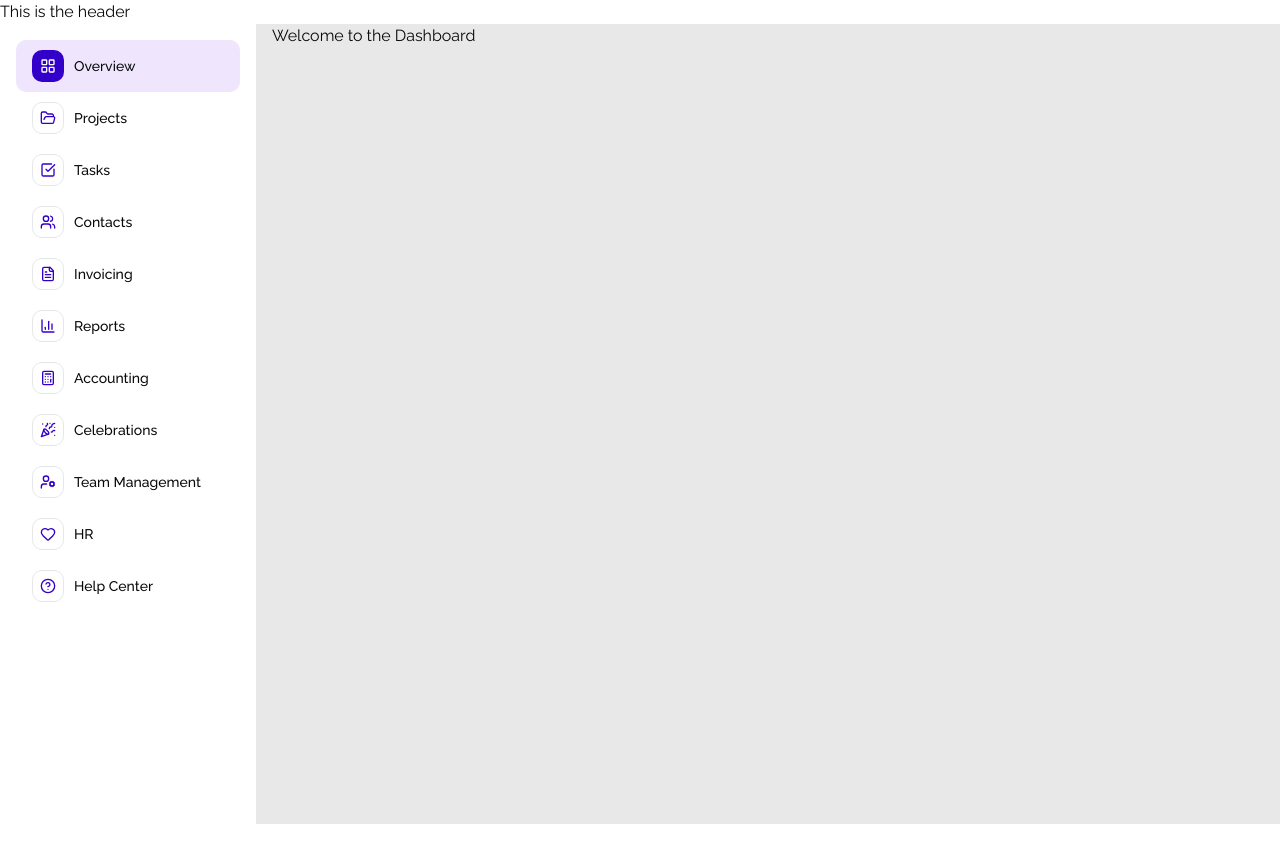
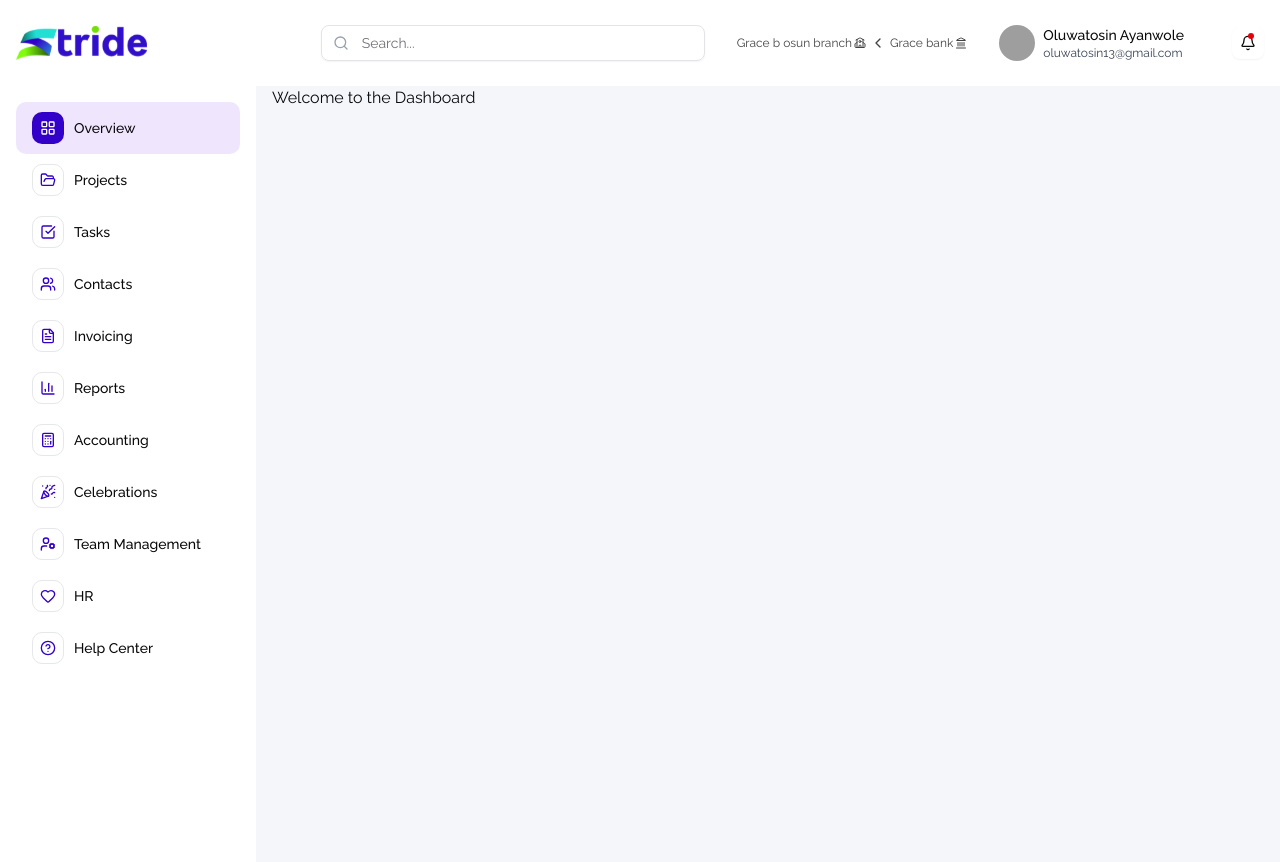
Before and after one commit to eoamusan/stride-frontend, a React (Vite) app: page /dashboard in a window 1280 px wide. Shown: the top 862 px of the page. Before the commit the page ends 824 px from the top, so only its background shows below. Built offline with nearby package versions, Linux system fonts and the light colour scheme; grey boxes are pictures that could not be loaded.

Commit message:
feat: add dashboard header

```diff
--- a/package.json
+++ b/package.json
@@ -13,6 +13,7 @@
   "dependencies": {
     "@hookform/resolvers": "^5.2.1",
     "@radix-ui/react-alert-dialog": "^1.1.15",
+    "@radix-ui/react-avatar": "^1.1.10",
     "@radix-ui/react-checkbox": "^1.3.3",
     "@radix-ui/react-dialog": "^1.1.15",
     "@radix-ui/react-label": "^2.1.7",
--- a/src/components/navigations/dashboard-header.jsx
+++ b/src/components/navigations/dashboard-header.jsx
@@ -1,8 +1,73 @@
-export default function DashboardHeader() {
+import strideLogo from '@/assets/icons/stride.svg';
+import { Input } from '../ui/input';
+import {
+  BellIcon,
+  ChevronLeftIcon,
+  LandmarkIcon,
+  SchoolIcon,
+  SearchIcon,
+} from 'lucide-react';
+import { Avatar, AvatarFallback, AvatarImage } from '../ui/avatar';
+import { Button } from '../ui/button';
+import { Badge } from '../ui/badge';
+
+export default function Header() {
   return (
-    <header>
-      <h1>Dashboard</h1>
-      <p>This is the dashboard page</p>
+    <header className="flex items-center justify-between p-4">
+      {/* Logo */}
+      <div className="">
+        <img src={strideLogo} alt="Stride Logo" />
+      </div>
+
+      <div className="flex items-center justify-evenly gap-8">
+        {/* Search Input */}
+        <div className="relative">
+          <SearchIcon className="absolute top-1/2 left-3 h-4 w-4 -translate-y-1/2 text-gray-400" />
+          <Input placeholder="Search..." className="min-w-sm pl-10" />
+        </div>
+
+        {/* Location Breadcrumb: Use Breadcrumb from Shadcn */}
+        <div className="flex w-fit items-center justify-between gap-1 text-xs text-[#434343]">
+          <p className="flex items-center justify-center gap-0.5">
+            <span>Grace b osun branch</span>
+            <span>
+              <SchoolIcon size={12} color="#434343" />
+            </span>
+          </p>
+          <span>
+            <ChevronLeftIcon size={16} />
+          </span>
+          <p className="flex items-center justify-center gap-0.5">
+            <span>Grace bank</span>
+            <span>
+              <LandmarkIcon size={12} color="#434343" />
+            </span>
+          </p>
+        </div>
+
+        {/* User Profile */}
+        <div className="flex w-fit items-center justify-center gap-2">
+          <Avatar className={'h-9 w-9'}>
+            <AvatarImage src={'https://github.co/shadcn.png'} />
+            <AvatarFallback>OA</AvatarFallback>
+          </Avatar>
+          <div>
+            <p className="text-sm font-medium">Oluwatosin Ayanwole</p>
+            <p className="text-xs text-gray-700">oluwatosin13@gmail.com</p>
+          </div>
+        </div>
+
+        {/* Notification Button */}
+        <div className="relative ml-4">
+          <Button variant="outline" size="icon" className="size-8 border-none">
+            <BellIcon />
+          </Button>
+          <Badge
+            variant="destructive"
+            className="absolute top-1.5 right-2.5 flex h-1.5 w-1.5 items-center justify-center rounded-full p-0"
+          ></Badge>
+        </div>
+      </div>
     </header>
   );
 }
--- a/src/components/navigations/dashboard-sidebar.jsx
+++ b/src/components/navigations/dashboard-sidebar.jsx
@@ -32,7 +32,6 @@ export default function Sidebar() {
       <ul className="">
         {sidebarItems.map((item, index) => {
           const IconComponent = item.icon;
-          const hasChildren = item.children && item.children.length > 0;
           const isActive = location.pathname === item.link;
 
           return (
@@ -104,7 +103,7 @@ export default function Sidebar() {
   );
 
   return (
-    <aside className="flex h-screen overflow-y-auto w-fit min-w-64 flex-col border-gray-200 bg-white p-4">
+    <aside className="flex h-screen w-fit min-w-64 flex-col overflow-y-auto border-gray-200 bg-white p-4">
       {currentView === 'main' ? renderMainView() : renderChildrenView()}
     </aside>
   );
--- /dev/null
+++ b/src/components/ui/alert.jsx
@@ -0,0 +1,63 @@
+import * as React from "react"
+import { cva } from "class-variance-authority";
+
+import { cn } from "@/lib/utils"
+
+const alertVariants = cva(
+  "relative w-full rounded-lg border px-4 py-3 text-sm grid has-[>svg]:grid-cols-[calc(var(--spacing)*4)_1fr] grid-cols-[0_1fr] has-[>svg]:gap-x-3 gap-y-0.5 items-start [&>svg]:size-4 [&>svg]:translate-y-0.5 [&>svg]:text-current",
+  {
+    variants: {
+      variant: {
+        default: "bg-card text-card-foreground",
+        destructive:
+          "text-destructive bg-card [&>svg]:text-current *:data-[slot=alert-description]:text-destructive/90",
+      },
+    },
+    defaultVariants: {
+      variant: "default",
+    },
+  }
+)
+
+function Alert({
+  className,
+  variant,
+  ...props
+}) {
+  return (
+    <div
+      data-slot="alert"
+      role="alert"
+      className={cn(alertVariants({ variant }), className)}
+      {...props} />
+  );
+}
+
+function AlertTitle({
+  className,
+  ...props
+}) {
+  return (
+    <div
+      data-slot="alert-title"
+      className={cn("col-start-2 line-clamp-1 min-h-4 font-medium tracking-tight", className)}
+      {...props} />
+  );
+}
+
+function AlertDescription({
+  className,
+  ...props
+}) {
+  return (
+    <div
+      data-slot="alert-description"
+      className={cn(
+        "text-muted-foreground col-start-2 grid justify-items-start gap-1 text-sm [&_p]:leading-relaxed",
+        className
+      )}
+      {...props} />
+  );
+}
+
+export { Alert, AlertTitle, AlertDescription }
--- /dev/null
+++ b/src/components/ui/avatar.jsx
@@ -0,0 +1,45 @@
+import * as React from "react"
+import * as AvatarPrimitive from "@radix-ui/react-avatar"
+
+import { cn } from "@/lib/utils"
+
+function Avatar({
+  className,
+  ...props
+}) {
+  return (
+    <AvatarPrimitive.Root
+      data-slot="avatar"
+      className={cn("relative flex size-8 shrink-0 overflow-hidden rounded-full", className)}
+      {...props} />
+  );
+}
+
+function AvatarImage({
+  className,
+  ...props
+}) {
+  return (
+    <AvatarPrimitive.Image
+      data-slot="avatar-image"
+      className={cn("aspect-square size-full", className)}
+      {...props} />
+  );
+}
+
+function AvatarFallback({
+  className,
+  ...props
+}) {
+  return (
+    <AvatarPrimitive.Fallback
+      data-slot="avatar-fallback"
+      className={cn(
+        "bg-muted flex size-full items-center justify-center rounded-full",
+        className
+      )}
+      {...props} />
+  );
+}
+
+export { Avatar, AvatarImage, AvatarFallback }
--- /dev/null
+++ b/src/components/ui/badge.jsx
@@ -0,0 +1,44 @@
+import * as React from "react"
+import { Slot } from "@radix-ui/react-slot"
+import { cva } from "class-variance-authority";
+
+import { cn } from "@/lib/utils"
+
+const badgeVariants = cva(
+  "inline-flex items-center justify-center rounded-md border px-2 py-0.5 text-xs font-medium w-fit whitespace-nowrap shrink-0 [&>svg]:size-3 gap-1 [&>svg]:pointer-events-none focus-visible:border-ring focus-visible:ring-ring/50 focus-visible:ring-[3px] aria-invalid:ring-destructive/20 dark:aria-invalid:ring-destructive/40 aria-invalid:border-destructive transition-[color,box-shadow] overflow-hidden",
+  {
+    variants: {
+      variant: {
+        default:
+          "border-transparent bg-primary text-primary-foreground [a&]:hover:bg-primary/90",
+        secondary:
+          "border-transparent bg-secondary text-secondary-foreground [a&]:hover:bg-secondary/90",
+        destructive:
+          "border-transparent bg-destructive text-white [a&]:hover:bg-destructive/90 focus-visible:ring-destructive/20 dark:focus-visible:ring-destructive/40 dark:bg-destructive/60",
+        outline:
+          "text-foreground [a&]:hover:bg-accent [a&]:hover:text-accent-foreground",
+      },
+    },
+    defaultVariants: {
+      variant: "default",
+    },
+  }
+)
+
+function Badge({
+  className,
+  variant,
+  asChild = false,
+  ...props
+}) {
+  const Comp = asChild ? Slot : "span"
+
+  return (
+    <Comp
+      data-slot="badge"
+      className={cn(badgeVariants({ variant }), className)}
+      {...props} />
+  );
+}
+
+export { Badge, badgeVariants }
--- a/src/pages/dashboard/layout.jsx
+++ b/src/pages/dashboard/layout.jsx
@@ -1,13 +1,16 @@
+import Header from '@/components/navigations/dashboard-header';
 import Sidebar from '@/components/navigations/dashboard-sidebar';
 import { Outlet } from 'react-router';
 
 export default function DashboardLayout() {
   return (
     <div>
-      <header>This is the header</header>
-      <div className="flex gap-4 bg-[#E8E8E8]">
+      <Header />
+      <div className="flex gap-4 bg-[#F5F6FA]">
         <Sidebar />
-        <Outlet />
+        <div className="w-full">
+          <Outlet />
+        </div>
       </div>
     </div>
   );
```
Also changed, not shown: 1 other file (tests, documents, lock files or other folders).
